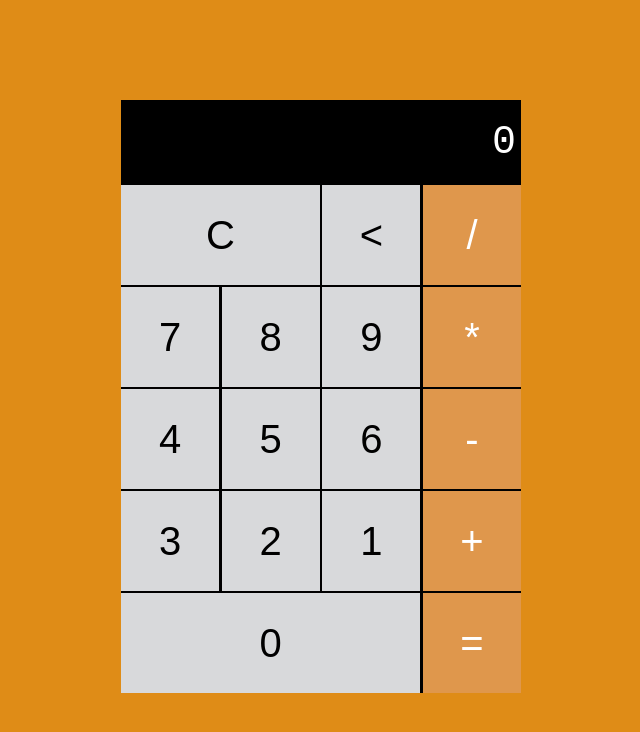
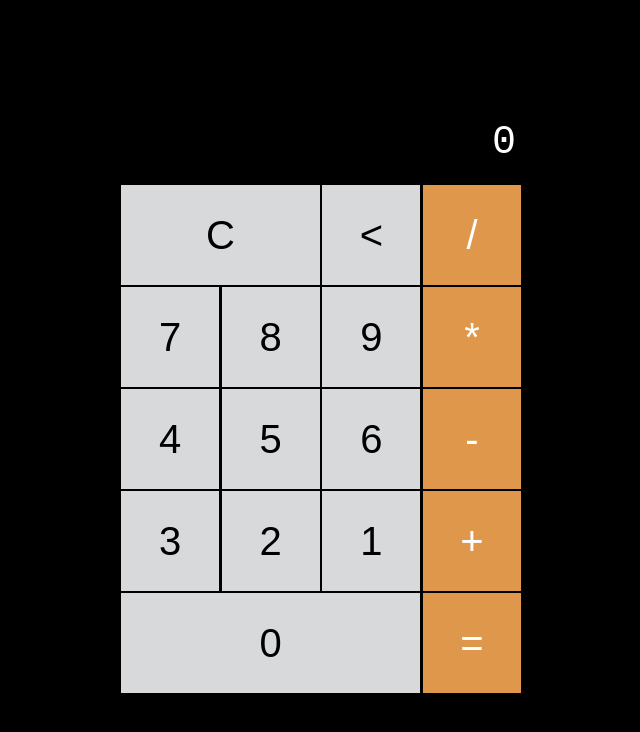
Before and after one commit to westliam-x/fem-example, a plain HTML site: page index.html in a window 1280 px wide. Shown: the whole page, without its empty margins (319-959 px from the left). Drawn offline with Linux system fonts and the light colour scheme.

Commit message:
Update calulator.css

```diff
--- a/calulator.css
+++ b/calulator.css
@@ -4,7 +4,7 @@
 body{
     padding: 0;
     margin: 0;
-    background-color: rgb(223, 140, 23);
+    background-color: black;
 }
 
 .calc{
```
